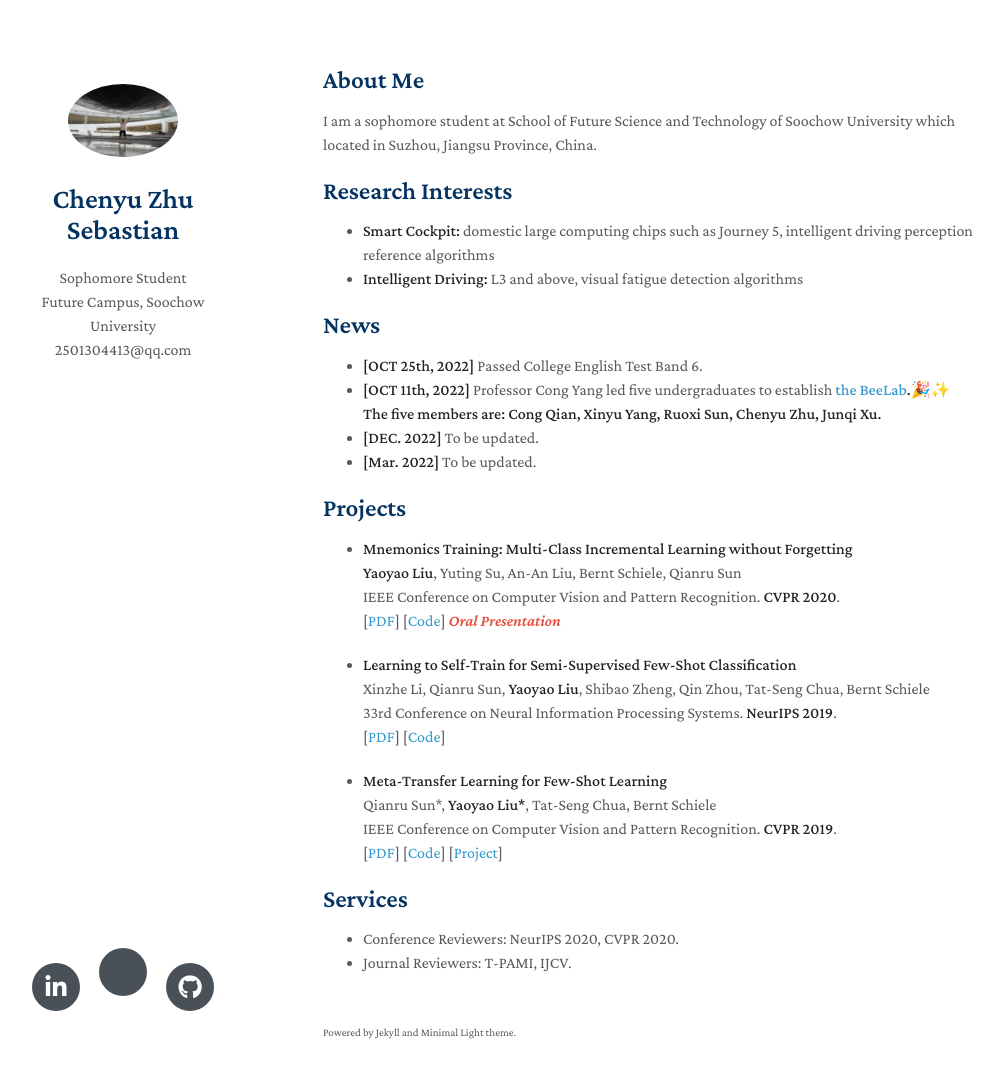
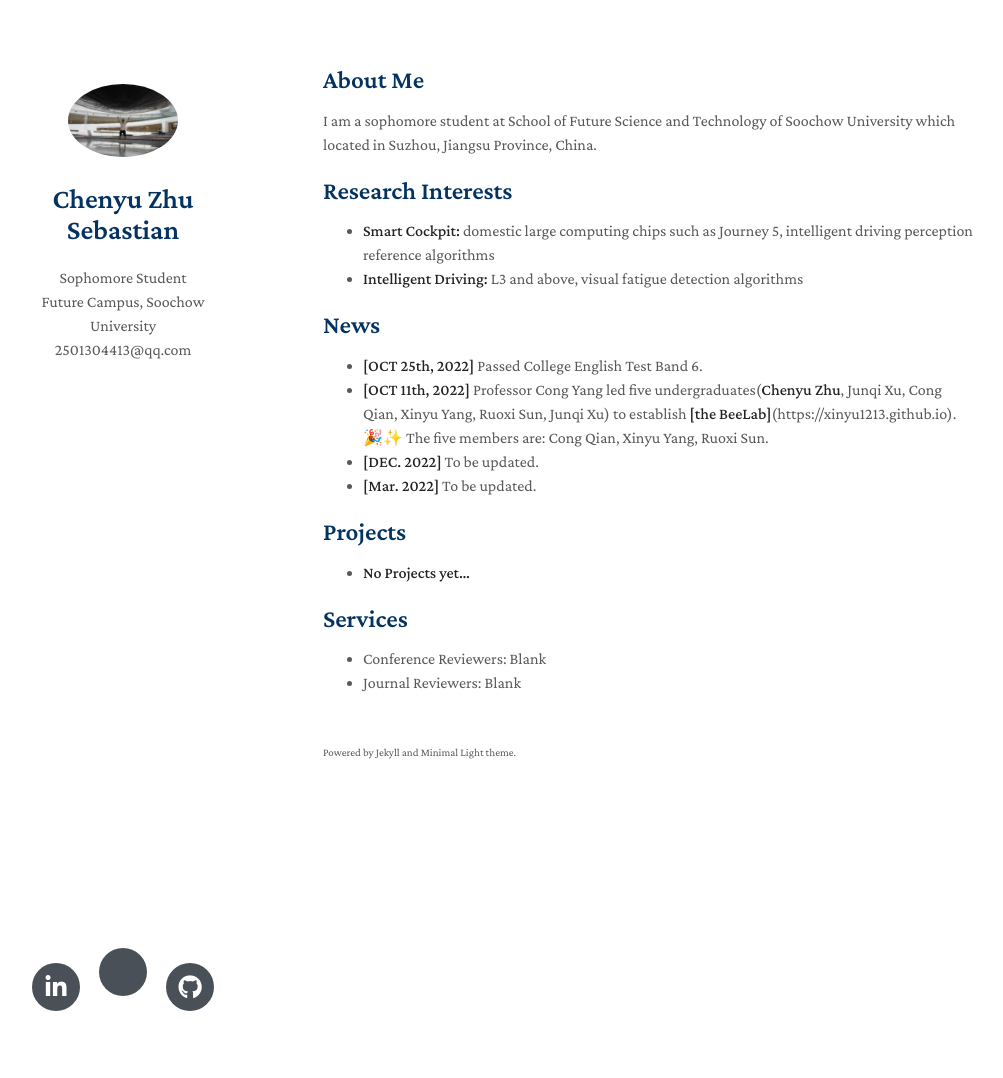
Before and after one commit to zhouhan-Zhong/zhouhan-Zhong.github.io, a Jekyll site: the page built from index.md, in a window 1280 px wide and 1113 px high. Shown: the top 1078 px of the window, without its empty margins (147-1150 px from the left). Built offline with Jekyll 4.4.1, drawn with Linux system fonts in a browser that asks for light colours; nearby versions of some CDN libraries; a style sheet for code colours, icons or effects is not loaded; our own code applies the rules of GitHub Pages for plain Markdown files.

Commit message:
Update index.md

```diff
--- a/index.md
+++ b/index.md
@@ -15,13 +15,15 @@ reference algorithms
 ## News
 
 - **[OCT 25th, 2022]**  Passed College English Test Band 6.
-- **[OCT 11th, 2022]**  Professor Cong Yang led five undergraduates to establish <strong>[the BeeLab](https://xinyu1213.github.io).🎉✨ The five members are: Cong Qian, Xinyu Yang, Ruoxi Sun, Chenyu Zhu, Junqi Xu.
+- **[OCT 11th, 2022]**  Professor Cong Yang led five undergraduates(**Chenyu Zhu**, Junqi Xu, Cong Qian, Xinyu Yang, Ruoxi Sun, Junqi Xu) to establish **[the BeeLab]**(https://xinyu1213.github.io).🎉✨ The five members are: Cong Qian, Xinyu Yang, Ruoxi Sun.
 - **[DEC. 2022]** To be updated.
 - **[Mar. 2022]** To be updated.
 
 ## Projects
 
-- **Mnemonics Training: Multi-Class Incremental Learning without Forgetting**
+- **No Projects yet...**
+
+<!-- - **Mnemonics Training: Multi-Class Incremental Learning without Forgetting**   我把它注释掉了，等有项目了再加，保留了源代码
   <br>
   **Yaoyao Liu**, Yuting Su, An-An Liu, Bernt Schiele, Qianru Sun
   <br>
@@ -44,8 +46,8 @@ reference algorithms
   IEEE Conference on Computer Vision and Pattern Recognition. **CVPR 2019**.
   <br>
   [[PDF](http://openaccess.thecvf.com/content_CVPR_2019/papers/Sun_Meta-Transfer_Learning_for_Few-Shot_Learning_CVPR_2019_paper.pdf)] [[Code](https://github.com/yaoyao-liu/meta-transfer-learning)] [[Project](https://mtl.yyliu.net/)]
-
+ -->
 ## Services
 
-- Conference Reviewers: NeurIPS 2020, CVPR 2020.
-- Journal Reviewers: T-PAMI, IJCV.
+- Conference Reviewers: Blank
+- Journal Reviewers: Blank
```
